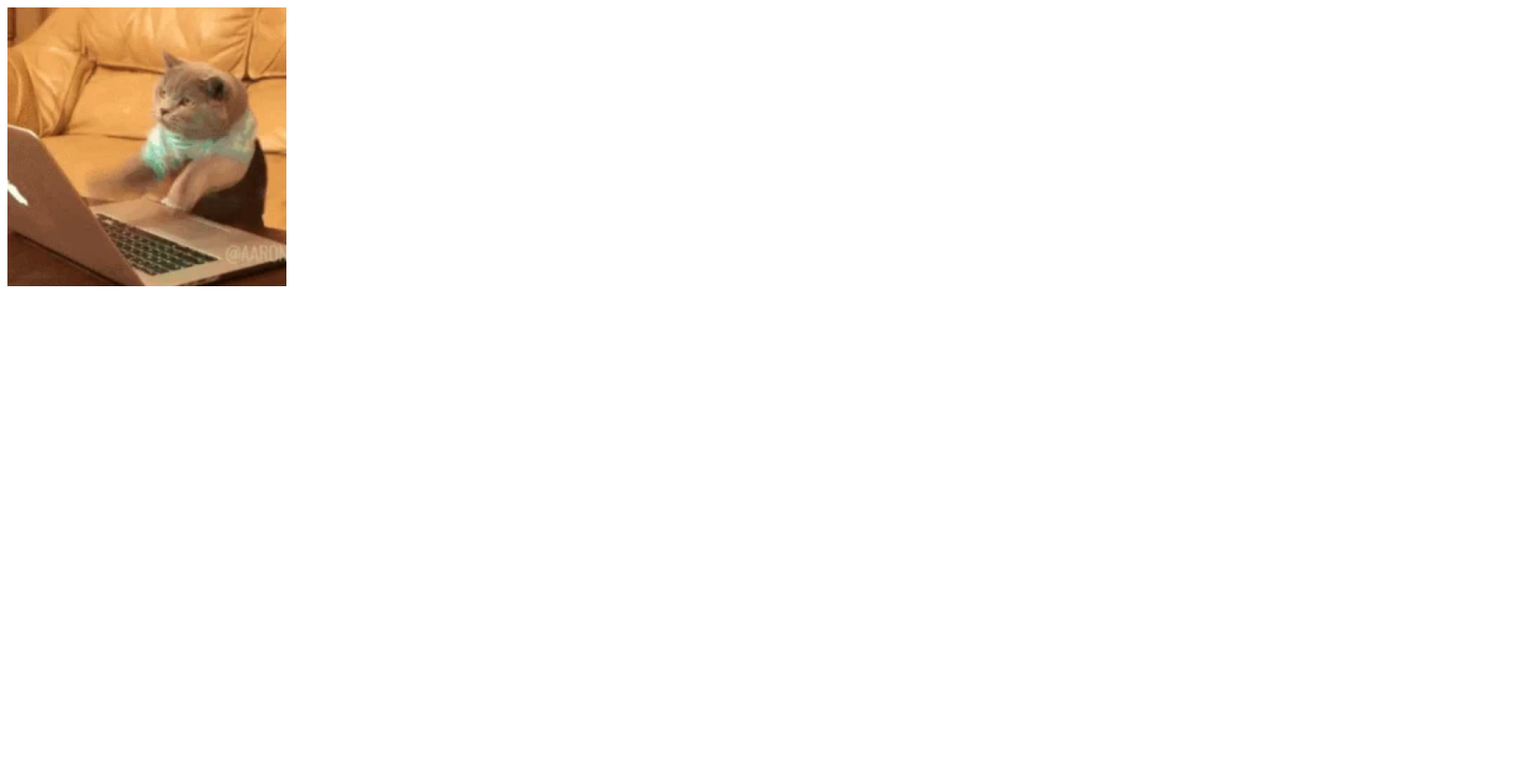
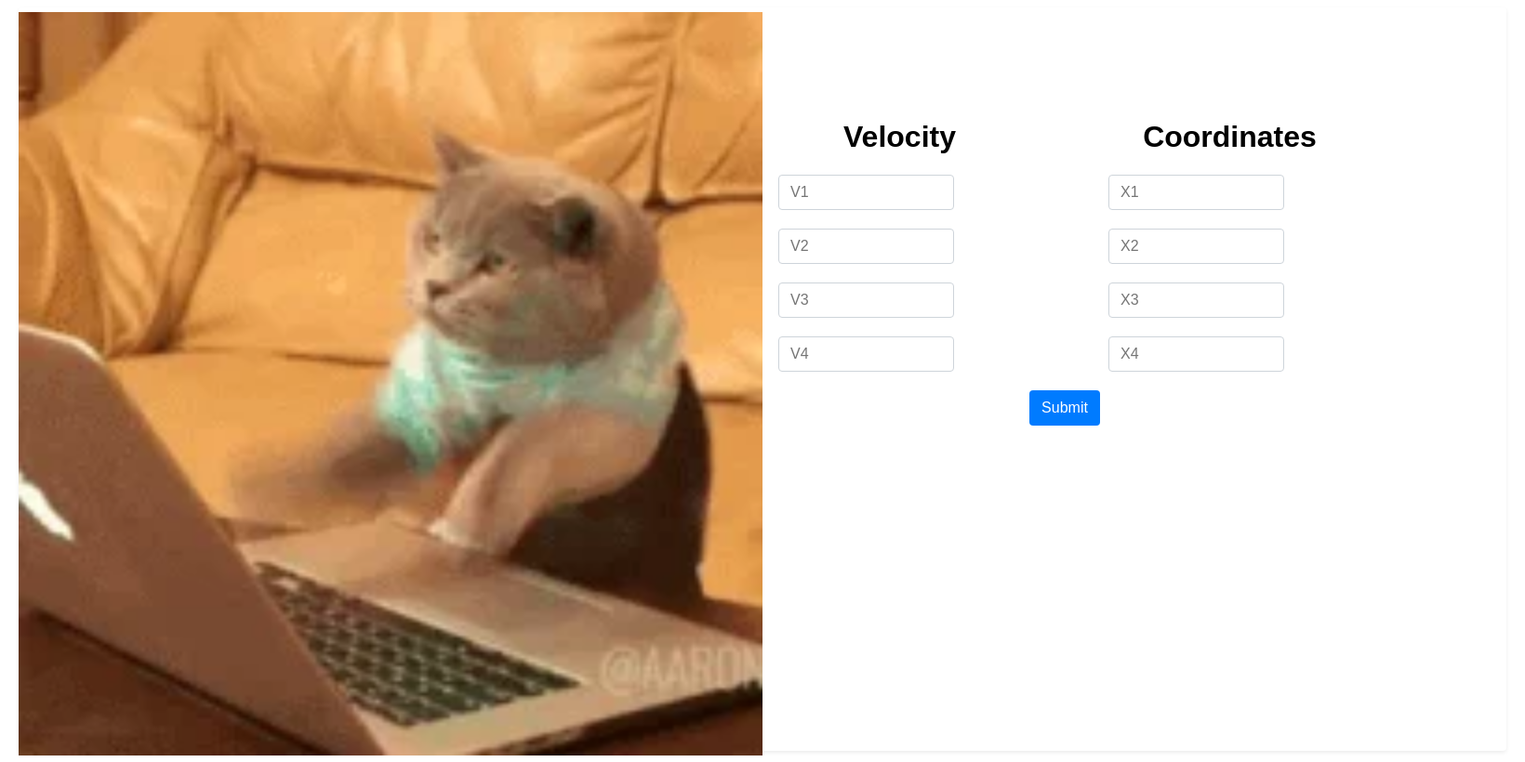
Before and after one commit to Claptar/comp-math-website, a Flask app: page / in a window 1640 px wide. Shown: the whole page at 93% size. Before the commit the page ends 308 px from the top, so only its background shows below. Run offline with Flask 2, Linux system fonts and the light colour scheme.

Commit message:
create simple form, css styles and data controller

```diff
--- a/app.py
+++ b/app.py
@@ -1,4 +1,4 @@
-from flask import Flask, render_template
+from flask import Flask, redirect, render_template, request
 
 import sys
 
@@ -10,6 +10,15 @@ def main_page():
     return render_template('main_page.html')
 
 
+@app.route('/calculate', methods=['POST'])
+def calculate():
+    if request.method == "POST":
+        v_1, v_2, v_3, v_4 = request.form['v_1'], request.form['v_2'], request.form['v_3'], request.form['v_4']
+        x_1, x_2, x_3, x_4 = request.form['x_1'], request.form['x_2'], request.form['x_3'], request.form['x_4']
+
+        return redirect('/')
+
+
 if __name__ == '__main__':
     if len(sys.argv) > 1:
         arg_host, arg_port = sys.argv[1].split(':')
--- /dev/null
+++ b/static/style.css
@@ -0,0 +1,114 @@
+body {
+    text-align: center;
+    font-family: Arial, Helvetica, sans-serif;
+}
+
+img {
+    /*high: 50%;*/
+    width: 50%;
+    position: absolute;
+    right: 50%;
+    margin-top: 5px;
+    margin-bottom: 5px;
+    margin-right: 5x;
+    margin-left: 5px;
+}
+
+.main-block {
+    /*box-shadow: 0 0 5px;*/
+    position: relative;
+    display: inline-block;
+    height: 800px;
+    width: 1600px;
+    /*border: 1px solid;*/
+    box-shadow: 0 .125rem .25rem rgba(0,0,0,.075)!important;
+    border-radius: .25rem!important;
+}
+
+.form-block {
+    position: absolute;
+    left: 50%;
+    top: 100px;
+}
+
+.btn-primary {
+    color: #fff;
+    background-color: #007bff;
+    border-color: #007bff;
+}
+
+.mb-2{
+    margin-bottom: .5rem!important;
+}
+
+.btn {
+    display: inline-block;
+    font-weight: 400;
+    text-align: center;
+    white-space: nowrap;
+    vertical-align: middle;
+    -webkit-user-select: none;
+    -moz-user-select: none;
+    -ms-user-select: none;
+    user-select: none;
+    border: 1px solid transparent;
+    padding: .375rem .75rem;
+    font-size: 1rem;
+    line-height: 1.5;
+    border-radius: .25rem;
+    transition: color .15s ease-in-out,background-color .15s ease-in-out,border-color .15s ease-in-out,box-shadow .15s ease-in-out;
+}
+
+.form-control {
+    display: block;
+    width: 50%;
+    padding: .375rem .75rem;
+    margin-top: 20px;
+    margin-bottom: 20px;
+    margin-right: 60px;
+    margin-left: 32px;
+    font-size: 1rem;
+    line-height: 1.5;
+    color: #495057;
+    background-color: #fff;
+    background-clip: padding-box;
+    border: 1px solid #ced4da;
+    border-radius: .25rem;
+    transition: border-color .15s ease-in-out,box-shadow .15s ease-in-out;
+}
+
+.row {
+    display: -webkit-box;
+    display: -ms-flexbox;
+    display: flex;
+    -ms-flex-wrap: wrap;
+    flex-wrap: wrap;
+    margin-right: -30px;
+    margin-left: -30px;
+}
+
+.col {
+    -ms-flex-preferred-size: 0;
+    padding: 0px 15px;
+    flex-basis: 0;
+    -webkit-box-flex: 1;
+    -ms-flex-positive: 1;
+    flex-grow: 1;
+    max-width: 100%;
+}
+
+.p-3 {
+    padding: 1rem!important;
+}
+
+.mb-5 {
+    margin-bottom: 3rem!important;
+}
+
+.shadow-sm {
+    box-shadow: 0 .125rem .25rem rgba(0,0,0,.075)!important;
+}
+
+.rounded {
+    border-radius: .25rem!important;
+}
--- a/templates/main_page.html
+++ b/templates/main_page.html
@@ -2,9 +2,33 @@
 <html lang="en">
 <head>
     <meta charset="UTF-8">
+    <link rel="stylesheet" href="{{ url_for('static', filename='style.css') }}">
     <title>Title</title>
 </head>
 <body>
-<img src="/static/img/cat.webp" width="300">
+<div class="main-block">
+    <img src="/static/img/cat.webp">
+    <div class="form-block">
+      <form action="/calculate" method="POST">
+        <div class="row">
+            <div class="col">
+                <h1>Velocity</h1>
+                <input type="text" placeholder="V1" name="v_1" class="form-control">
+                <input type="text" placeholder="V2" name="v_2" class="form-control">
+                <input type="text" placeholder="V3" name="v_3" class="form-control">
+                <input type="text" placeholder="V4" name="v_4" class="form-control">
+            </div>
+            <div class="col">
+                <h1>Coordinates</h1>
+                <input type="text" placeholder="X1" name="x_1" class="form-control">
+                <input type="text" placeholder="X2" name="x_2" class="form-control">
+                <input type="text" placeholder="X3" name="x_3" class="form-control">
+                <input type="text" placeholder="X4" name="x_4" class="form-control">
+            </div>
+        </div>
+        <button type="submit" class="btn-primary mb-2 btn">Submit</button>
+      </form>
+    </div>
+</div>
 </body>
 </html>
```
